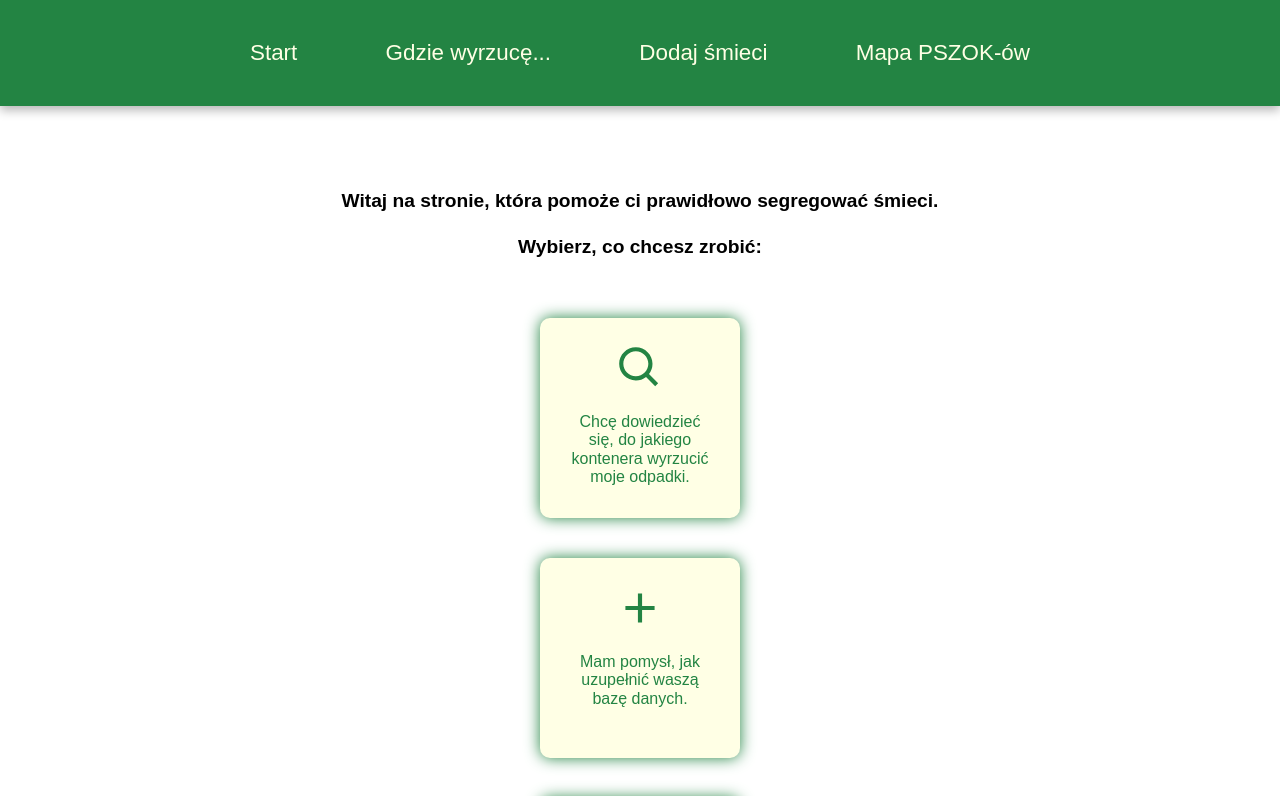
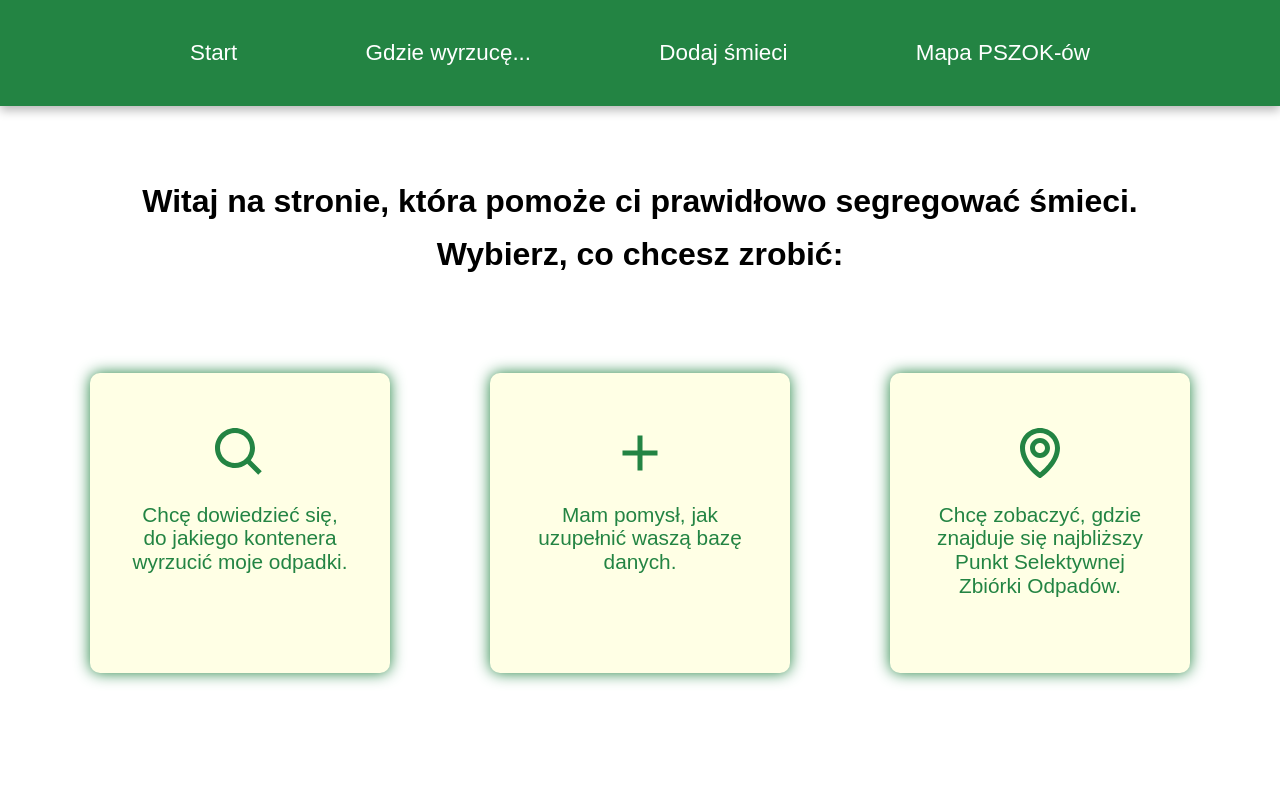
Before and after one commit to pizgo/waste_segregation_app, a React (Create React App) app: page / in a window 1280 px wide. Shown: the top 796 px of the page. Built offline with nearby package versions, Linux system fonts and the light colour scheme.

Commit message:
home desktop

```diff
--- a/src/css/_Home.scss
+++ b/src/css/_Home.scss
@@ -24,6 +24,13 @@
     text-align: center;
     padding: 0px 40px;
 
+    @include tablet {
+      margin-bottom: 80px;
+    }
+
+    @include desktop {
+      margin-bottom: 80px;
+    }
   }
 
   &__choice {
@@ -33,16 +40,38 @@
       flex-direction: column;
       align-items: center;
       margin-bottom: 30px;
+
+      @include tablet {
+        flex-direction: row;
+        justify-content: space-between;
+      }
+
+      @include desktop {
+        flex-direction: row;
+        justify-content: space-between;
+      }
     }
 
     &-link {
       text-decoration: none;
+
+      @include tablet {
+        padding: 0 15px;
+      }
+
+      @include desktop {
+        padding: 0 30px;
+      }
     }
 
     &-box {
-      @include createBox(200px, 200px, 10px, $background, 20px);
+      @include createBox(220px, 220px, 10px, $background, 20px);
       position: relative;
       box-shadow: 0 0 15px $green;
+
+      @include desktop {
+        @include createBox(300px, 300px, 10px, $background, 20px);
+      }
 
       &:hover {
         background: linear-gradient(130deg, $hoverBgColor 0%, $hoverBgColor2 100%);
@@ -51,7 +80,7 @@
         transition: .3s all ease-in-out;
         .icon,
         .desc {
-          color: white;
+          color: $background;
           transition: .3s all ease-in-out;
         }
       }
@@ -62,27 +91,34 @@
       flex-direction: column;
       justify-content: center;
       align-items: center;
-      text-align: center;
       padding: 15px;
+
+      @include desktop {
+        padding: 40px 30px 30px 30px;
+      }
     }
 
     &-icon {
       color: $green;
-      font-size: 70px;
+      font-size: 4.3rem;
       padding: 10px;
+
+      @include desktop {
+        font-size: 5rem;
+      }
 
     }
 
     &-text {
       color: $green;
-      font-size: 1rem;
+      font-size: 1.1rem;
       text-decoration: none;
       text-align: center;
       padding: 10px;
+
+      @include desktop {
+        font-size: 1.3rem;
+      }
     }
   }
-
-
-
-
 }
--- a/src/css/_Navbar.scss
+++ b/src/css/_Navbar.scss
@@ -23,6 +23,7 @@
   @include desktop {
     display: none;
   }
+
 
   &__menu {
     color: black;
@@ -68,6 +69,7 @@
 
   }
 
+
   &__element {
     padding: 15px 40px;
 
@@ -77,6 +79,7 @@
 
     @include tablet {
       padding: 40px;
+      text-align: center;
 
       &:first-of-type {
         padding-left: 100px;
@@ -90,21 +93,23 @@
       padding: 40px;
 
       &:first-of-type {
-        padding-left: 250px;
+        padding-left: 190px;
       }
       &:last-of-type {
-        padding-right: 250px;
+        padding-right: 190px;
       }
     }
+
   }
 
   &__link {
     text-decoration: none;
-    color: $background;
+    color: white;
     font-size: 1.2rem;
 
     @include desktop {
       font-size: 1.4rem;
+
     }
 
     &:hover {
--- a/src/css/index.scss
+++ b/src/css/index.scss
@@ -24,4 +24,12 @@ body {
   font-size: 1.2rem;
   font-weight: bold;
 
+  @include tablet {
+    font-size: 1.6rem;
+  }
+
+  @include desktop {
+    font-size: 2rem;
+  }
+
 }
--- a/src/css/settings/_Mixins.scss
+++ b/src/css/settings/_Mixins.scss
@@ -1,5 +1,7 @@
+
+
 @mixin desktop {
-  @media (min-width: 1151px) {
+  @media (min-width: 1151px)  {
     @content;
   }
 }
```
